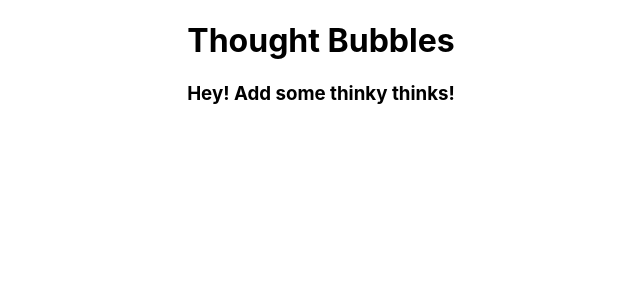
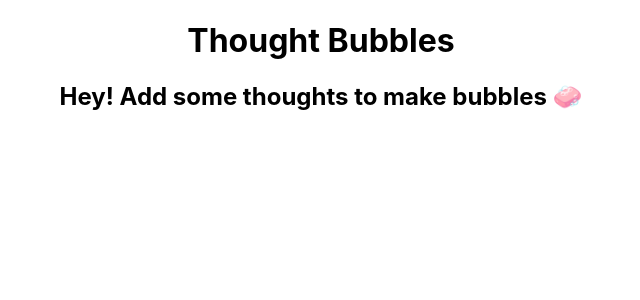
Before and after one commit to nichelicorn/thought-bubbles, a React (Create React App) app: page / in a window 1280 px wide. Shown: the top 300 px of the page, without its empty margins (319-959 px from the left). Built offline with nearby package versions, Linux system fonts and the light colour scheme.

Commit message:
✨ Add JS and CSS files for Form component

```diff
--- a/src/App.js
+++ b/src/App.js
@@ -41,6 +41,8 @@ class App extends Component {
         {/* <Ideas name="Ahsoka" blade="green"/>
         <Ideas name="Anakin" blade="blue"/>
         <Ideas name="Mace" blade="purple" /> */}
+        {/* Conditional rendering based on `this.state` */}
+        {!this.state.ideas.length && <h2>Hey! Add some thoughts to make bubbles 🧼</h2>}
         <Ideas ideas={this.state.ideas}/>
       </main>
     )
--- a/src/Ideas.js
+++ b/src/Ideas.js
@@ -10,11 +10,12 @@ const Ideas = ( {ideas} ) => {
   // console.log("Ideas component ideas", ideas); // logs Array []
   // console.log("typeof ideas", typeof ideas); // logs object
 
-  if (! ideas.length) {
-    return (
-      <h3>Hey! Add some thinky thinks!</h3>
-    )
-  }
+  // Conditional rendering using JS in the component
+  // if (! ideas.length) {
+  //   return (
+  //     <h2>Hey! Add some thinky thinks!</h2>
+  //   )
+  // }
 
   // Test code for looking at the way props interact between parent / child components
   // const { name, blade } = props;
```
Also changed, not shown: src/Form.css (added), src/Form.js (added).
